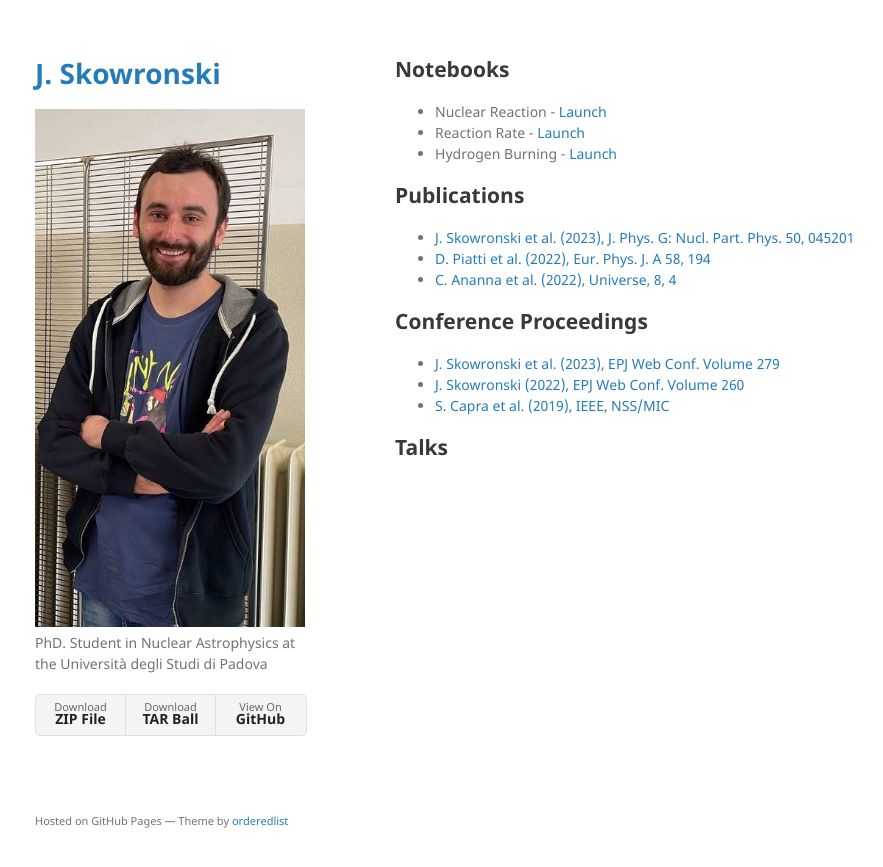
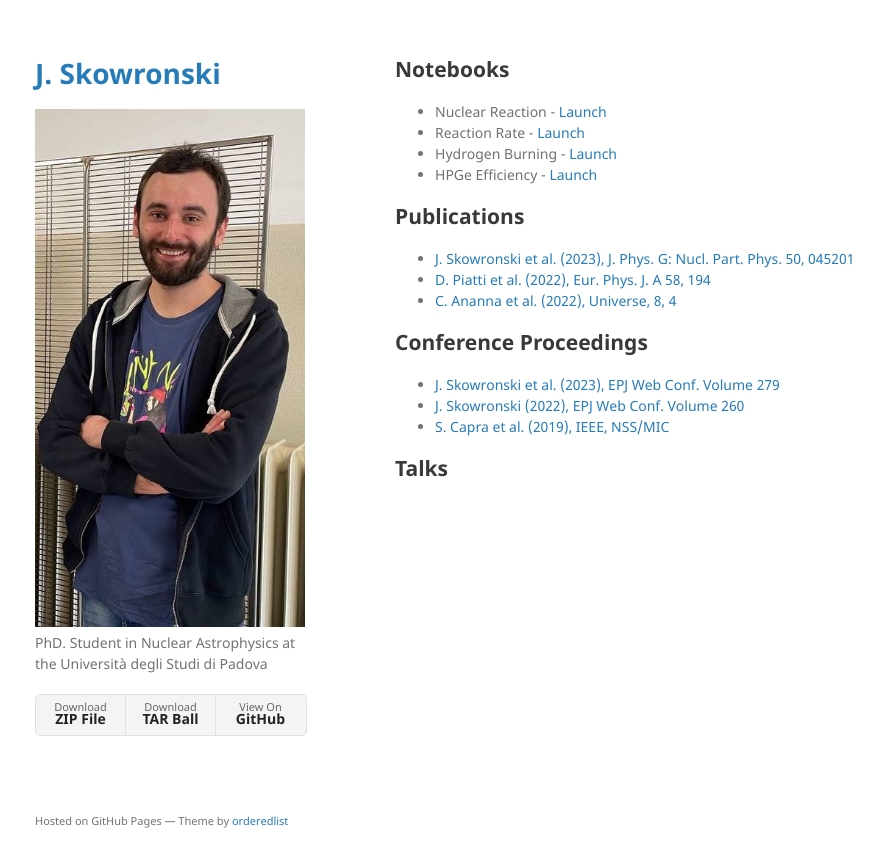
Before and after one commit to skowrons94/skowrons94.github.io, a Jekyll site: the page built from index.md, in a window 1280 px wide. Shown: the top 867 px of the page, without its empty margins (175-1058 px from the left). Built offline with Jekyll 4.4.1, drawn with Linux system fonts in a browser that asks for light colours.

Commit message:
New notebook

```diff
--- a/index.md
+++ b/index.md
@@ -7,6 +7,7 @@ layout: default
 *   Nuclear Reaction - [Launch](https://mybinder.org/v2/gh/skowrons94/Nuclear_Reaction/HEAD)
 *   Reaction Rate - [Launch](https://mybinder.org/v2/gh/skowrons94/Reaction_Rate/HEAD)
 *   Hydrogen Burning - [Launch](https://mybinder.org/v2/gh/skowrons94/Hydrogen_Burning/HEAD)
+*   HPGe Efficiency - [Launch](https://mybinder.org/v2/gh/skowrons94/HPGe-Efficiency/HEAD)
 
 ## Publications
 
```
